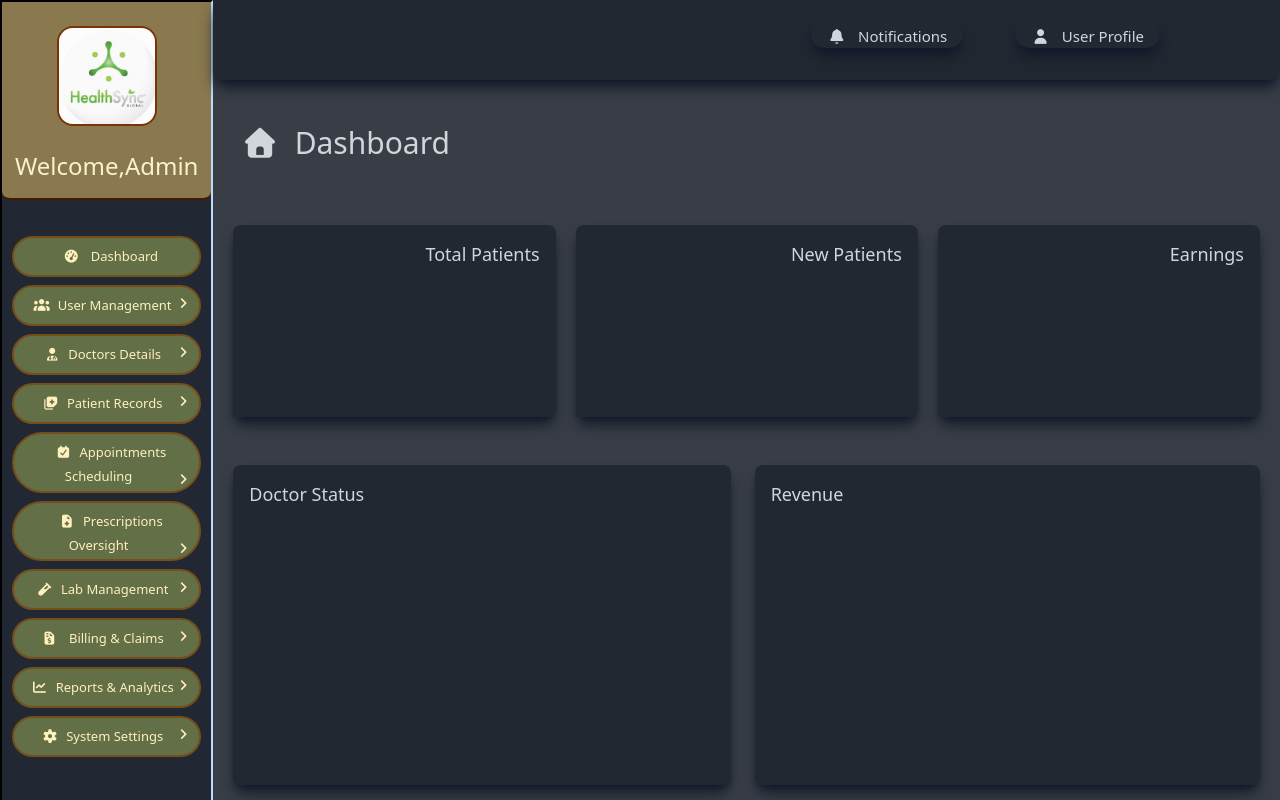
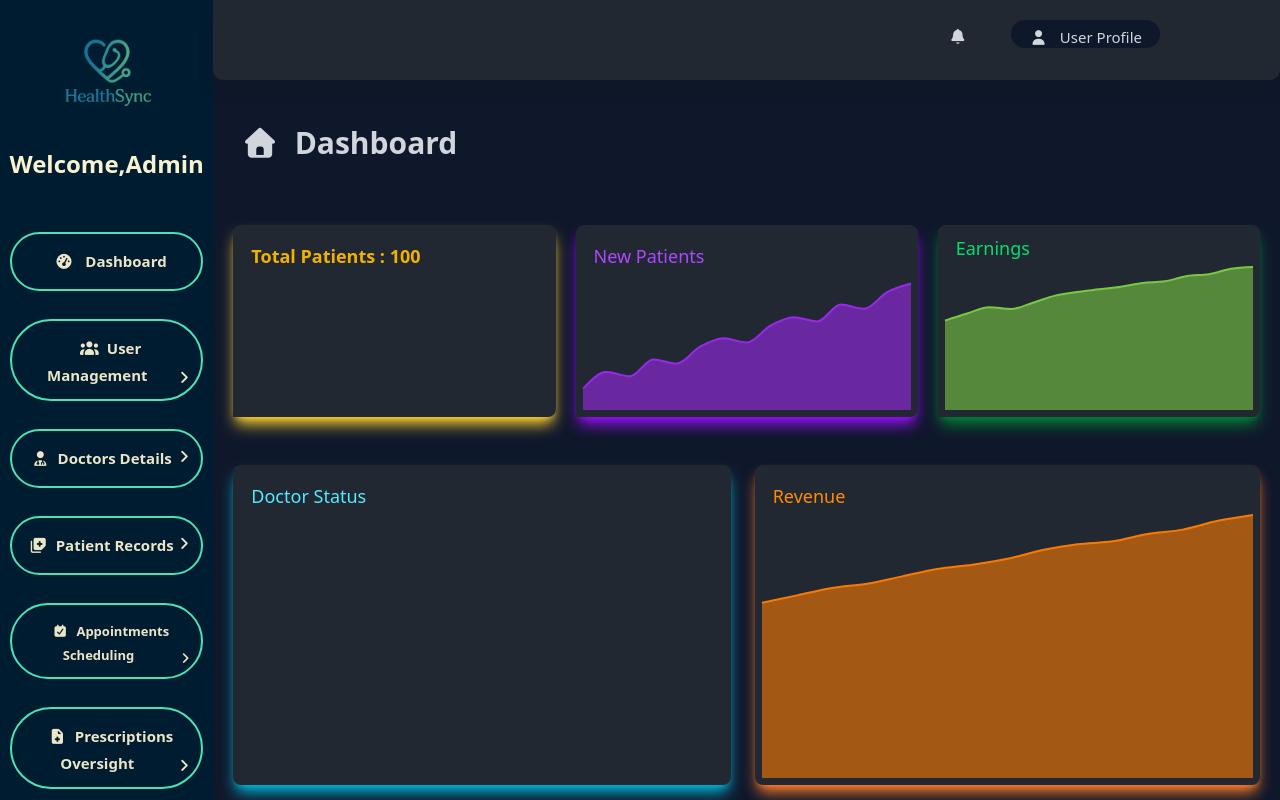
Before and after one commit to RudraTewari/HealthSync, a React (Vite) app: page /admin in a window 1280 px wide. Shown: the top 800 px of the page. Built offline with nearby package versions, Linux system fonts and the light colour scheme.

Commit message:
Updated Admin Panel

```diff
--- a/package.json
+++ b/package.json
@@ -15,6 +15,7 @@
     "react": "^19.1.0",
     "react-dom": "^19.1.0",
     "react-router-dom": "^7.7.1",
+    "recharts": "^3.1.0",
     "tailwindcss": "^4.1.11"
   },
   "devDependencies": {
--- a/src/Admin/Body.jsx
+++ b/src/Admin/Body.jsx
@@ -1,66 +1,127 @@
 import React from 'react'
 import { NavLink } from 'react-router-dom'
+import CustomChart from './CustomChart';
+import { useState } from 'react';
+
+const chartData = [
+  { date: '2025-07-01', newPatients: 5, earnings: 1000, Revenue: 1200, Tests: 20 },
+  { date: '2025-07-02', newPatients: 9, earnings: 1080, Revenue: 1250, Tests: 22 },
+  { date: '2025-07-03', newPatients: 8, earnings: 1150, Revenue: 1300, Tests: 26 },
+  { date: '2025-07-04', newPatients: 12, earnings: 1130, Revenue: 1330, Tests: 29 },
+  { date: '2025-07-05', newPatients: 11, earnings: 1200, Revenue: 1380, Tests: 34 },
+  { date: '2025-07-06', newPatients: 15, earnings: 1280, Revenue: 1430, Tests: 38 },
+  { date: '2025-07-07', newPatients: 17, earnings: 1320, Revenue: 1460, Tests: 42 },
+  { date: '2025-07-08', newPatients: 16, earnings: 1350, Revenue: 1500, Tests: 45 },
+  { date: '2025-07-09', newPatients: 20, earnings: 1380, Revenue: 1560, Tests: 48 },
+  { date: '2025-07-10', newPatients: 22, earnings: 1420, Revenue: 1600, Tests: 50 },
+  { date: '2025-07-11', newPatients: 21, earnings: 1440, Revenue: 1620, Tests: 53 },
+  { date: '2025-07-12', newPatients: 25, earnings: 1500, Revenue: 1670, Tests: 56 },
+  { date: '2025-07-13', newPatients: 24, earnings: 1520, Revenue: 1700, Tests: 59 },
+  { date: '2025-07-14', newPatients: 28, earnings: 1580, Revenue: 1760, Tests: 63 },
+  { date: '2025-07-15', newPatients: 30, earnings: 1600, Revenue: 1800, Tests: 67 }
+];
+
 
 
 const Body = () => {
+
+  const[completedCount,setCompletedCount]=useState(100)
+  const[pendingCount,setPendingCount]=useState(0)
+
   return (
     <>
-      <div className='w-full min-h-screen bg-[#393E46]'>
+      <div className='w-full min-h-screen bg-slate-900'>
 
-      {/* HEADER PART */}
-        <div className='w-full h-20 flex justify-end bg-[#222831] shadow-lg shadow-gray-900 border-0 border-[#222831] hover:scale-y-105 rounded-b-[10px] transition-all duration-300 ease-in gap-3'>
+        {/* HEADER PART */}
+        <div className='w-full h-20 flex justify-end bg-[#222831] shadow-lg shadow-gray-900 border-0 border-[#222831] hover:scale-y-105 rounded-b-[10px] transition-all duration-300 ease-in'>
 
           {/* <NavLink to={''} className=' h-7  text-[15px] text-gray-300 mt-5 my-3 mr-10 px-4 pt-1 border-0 border-[#222831] rounded-full shadow-lg shadow-gray-900'><i className='fas fa-bell mr-2 text-gray-300'></i> Notifications</NavLink>
           <NavLink to={''} className=' h-7  text-[15px] text-gray-300 mt-5 my-3 mr-30 px-4 pt-1 border-0 border-[#222831] rounded-full shadow-lg shadow-gray-900'><i className='fas fa-user mr-2 text-gray-300'></i> User Profile</NavLink> */}
-          <button  className='h-7  text-[15px] text-gray-300 mt-5 my-3 mr-10 px-4 pt-1 border-0 border-[#222831] rounded-full shadow-lg shadow-gray-900 hover:bg-[#17313E] hover:scale-110 hover:border-2 hover:border-amber-50 transition-all duration-300 ease-in'><i className='fas fa-bell mr-2 text-gray-300'></i> Notifications</button>
-          <button className='h-7  text-[15px] text-gray-300 mt-5 my-3 mr-30 px-4 pt-1 border-0 border-[#222831] rounded-full shadow-lg shadow-gray-900 hover:bg-[#17313E] hover:scale-110 hover:border-2 hover:border-amber-50 transition-all duration-300 ease-in'><i className='fas fa-user mr-2 text-gray-300'></i> User Profile</button>
+          <button className='h-7  text-[15px] text-gray-300 mt-5 my-3 mr-5 px-4 pt-1 hover:scale-110'><i className='fas fa-bell mr-2 text-gray-300'></i></button>
+          <button className='h-7  text-[15px] text-gray-300 mt-5 my-3 mr-30 pl-4 pr-4 pb-1 pt-1 bg-slate-900 rounded-full border-2 border-slate-900 hover:border-white '><i className='fas fa-user mr-2 text-gray-300'></i> User Profile</button>
         </div>
 
-        <h1 className='text-[30px] text-gray-300 mt-10 mx-7'><i className='fas fa-home mr-2'></i> Dashboard</h1>
+        <h1 className='text-[30px] text-gray-300 mt-10 mx-7 font-semibold'><i className='fas fa-home mr-2'></i> Dashboard</h1>
 
         {/* BODY PART */}
 
         <div className='grid grid-cols-12 m-0 p-0 gap-5'>
 
-          <div className='col-span-4 h-48 bg-[#222831] shadow-lg shadow-gray-900 mt-15 ml-5 border-0 border-[#222831]  rounded-[8px] rounded-bl-none hover:scale-105 transition-all duration-300 ease-in'>
-            <p className=' text-right text-gray-300 mt-4 mr-4 text-[18px]'>Total Patients</p>
+          <div className='col-span-4 h-48 bg-[#222831] shadow-lg shadow-amber-300 mt-15 ml-5 border-2 border-[#222831]  rounded-[8px] rounded-bl-none hover:border-amber-300 hover:scale-105 transition-all duration-300 ease-in'>
+            <p className=' text-left text-yellow-500 mt-4 ml-4 text-[18px] font-semibold'>Total Patients : {completedCount}</p>
 
           </div>
-          <div className='col-span-4 h-48 bg-[#222831] shadow-lg shadow-gray-900 mt-15 border-0 border-[#222831]  rounded-[8px] rounded-bl-none hover:scale-105 transition-all duration-300 ease-in'>
-            <p className=' text-right text-gray-300 mt-4 mr-4 text-[18px]'>New Patients</p>
+          <div className='col-span-4 h-48 flex flex-col bg-[#222831] shadow-lg shadow-purple-600 mt-15 border-2 border-[#222831]  rounded-[8px] rounded-bl-none hover:scale-105 hover:border-purple-500 transition-all duration-300 ease-in'>
+            <p className=' text-left text-purple-500 mt-4 ml-4 text-[18px]'>New Patients</p>
 
+            <div className="flex-1"> {/* Adjust this value as needed */}
+              <CustomChart
+                data={chartData}
+                areaKey="newPatients"
+                areaColor="#9929EA"
+                xkey="date"
+                ylabel="New Patients"
+              />
+            </div>
           </div>
-          <div className='col-span-4 h-48 bg-[#222831] shadow-lg shadow-gray-900 mt-15 mr-5 border-0 border-[#222831]  rounded-[8px] rounded-bl-none hover:scale-105 transition-all duration-300 ease-in'>
-            <p className=' text-right text-gray-300 mt-4 mr-4 text-[18px]'>Earnings</p>
+          <div className='col-span-4 h-48 flex flex-col bg-[#222831] shadow-lg shadow-green-700 mt-15 mr-5 border-2 border-[#222831]  rounded-[8px] rounded-bl-none hover:scale-105 hover:border-green-400 transition-all duration-300 ease-in'>
+            <p className=' text-left text-green-400 mt-2 ml-4 text-[18px]'>Earnings</p>
+            <div className="flex-1">
+              <CustomChart
+                data={chartData}
+                areaKey="earnings"
+                areaColor='#78C841'
+                xkey="date"
+                ylabel="Earnings"
+              />
+            </div>
 
           </div>
         </div>
 
 
         <div className=' grid grid-cols-12 p-0 m-0 gap-4'>
-          <div className='col-span-6 h-80 bg-[#222831] shadow-lg shadow-gray-900 ml-5 mr-2 mt-12 border-0 rounded-[8px] hover:scale-105 transition-all duration-300 ease-in'>
-            <p className=' text-gray-300 mt-4 ml-4 text-[18px]'>Doctor Status</p>
+          <div className='col-span-6 h-80 bg-[#222831] shadow-lg shadow-cyan-500 ml-5 mr-2 mt-12 border-2 border-[#222831] rounded-[8px] hover:scale-105 hover:border-cyan-500 transition-all duration-300 ease-in'>
+            <p className=' text-cyan-300 mt-4 ml-4 text-[18px]'>Doctor Status</p>
           </div>
 
-          <div className='col-span-6 h-80 bg-[#222831] shadow-lg shadow-gray-900 mt-12 mr-5 border-0 rounded-[8px] hover:scale-105 transition-all duration-300 ease-in'>
-            <p className='  text-gray-300 mt-4 ml-4 text-[18px]'>Revenue</p>
+          <div className='col-span-6 h-80 flex flex-col bg-[#222831] shadow-lg shadow-[#FF7D29] mt-12 mr-5 border-2 border-[#222831] rounded-[8px] hover:scale-105 hover:border-[#FF7D29] transition-all duration-300 ease-in'>
+            <p className='  text-orange-400 mt-4 ml-4 text-[18px]'>Revenue</p>
+            <div className="flex-1">
+
+            </div>
+            <CustomChart
+              data={chartData}
+              areaKey='Revenue'
+              areaColor='#F97A00'
+              xkey="date"
+              ylabel="Revenue"
+            />
+
+
           </div>
         </div>
 
         <div className='grid grid-cols-12 p-0 m-0 gap-4'>
 
-            <div className='col-span-8 h-96 bg-[#222831] shadow-lg shadow-gray-900 ml-5 mt-12 mb-10 mr-3 border-0 rounded-[8px] hover:scale-105 transition-all duration-300 ease-in'>
-              <p className='text-[18px] text-gray-300 ml-4 mt-4 '>Appointment List</p>
+          <div className='col-span-8 h-96 bg-[#222831] shadow-lg shadow-[#DC2525] ml-5 mt-12 mb-10 mr-3 border-2 border-[#222831] rounded-[8px] hover:scale-105 hover:border-[#DC2525] transition-all duration-300 ease-in'>
+            <p className='text-[18px] text-[#FF3F33] ml-4 mt-4 '>Appointment List</p>
+          </div>
+
+          <div className='col-span-4 h-96 flex flex-col bg-[#222831] shadow-lg shadow-[#FFF9AF] mr-5 mt-12 mb-10  border-2 border-[#222831] rounded-[8px] hover:scale-105 hover:border-[#FFFDB7] transition-all duration-300 ease-in'>
+            <p className='text-[18px] text-[#F6F6F6] ml-4 mt-4'>Lab & Analytics</p>
+            <div className="flex-1">
+              <CustomChart
+                data={chartData}
+                areaKey="Tests"
+                areaColor='#483AA0'
+                xkey="date"
+                ylabel="Lab Analytics"
+              />
             </div>
 
-            <div className='col-span-4 h-96 bg-[#222831] shadow-lg shadow-gray-900 mr-5 mt-12 mb-10  border-0 rounded-[8px] hover:scale-105 transition-all duration-300 ease-in'>
-              <p className='text-[18px] text-gray-300 ml-4 mt-4'>Lab & Analytics</p>
-            </div>
+          </div>
         </div>
-
-
-
-
 
       </div>
     </>
--- /dev/null
+++ b/src/Admin/CustomChart.jsx
@@ -0,0 +1,31 @@
+import React from "react";
+import { AreaChart, ResponsiveContainer, Area, XAxis, YAxis, Tooltip, } from "recharts";
+
+
+
+
+const CustomChart = ({ data, areaKey, areaColor, xkey, ylabel}) => {
+    return (
+        <>
+            <div className="w-full h-full ">
+                <ResponsiveContainer width="100%" height="100%">
+                    <AreaChart data={data}>
+                        <XAxis dataKey={xkey} hide={true} />
+                        <YAxis hide={true} />
+                        <Tooltip />
+                        <Area
+                            type="monotone"
+                            dataKey={areaKey}
+                            stroke={areaColor}
+                            fill={areaColor}
+                            strokeWidth={2}
+                        />
+                    </AreaChart>
+                </ResponsiveContainer>
+            </div>
+
+        </>
+    )
+}
+
+export default CustomChart
--- a/src/Admin/Sidebar.jsx
+++ b/src/Admin/Sidebar.jsx
@@ -1,31 +1,31 @@
 import React from 'react';
-import Logo from '../assets/logo.jpg'
+import Logo from '../assets/ChatGPT Image Jul 28, 2025, 07_48_37 PM.png'
 import { NavLink } from 'react-router-dom';
 
 
 const Sidebar = () => {
   return (
     <>
-      <div className='w-full h-full bg-[#222833] flex flex-col border-2 border-e-blue-200'>
+      <div className='w-full h-full bg-[#001C30] flex flex-col'>
           {/* Sidebar Top */}
-          <div className='w-full bg-[#8A784E] border-b-2 border-b-amber-950 rounded-b-lg'>
-              <img src={Logo} alt={Logo} width={100} height={100} className=' rounded-2xl mx-auto mt-6 border-2 border-amber-900 hover:border-2 hover:border-amber-950  hover:scale-110 transition-all duration-500 ease-in '></img>
-              <p className='text-2xl text-[#F8F3CE] text-center mt-2 py-4 '> Welcome,Admin</p>
+          <div className='w-full rounded-b-lg'>
+              <img src={Logo} alt={Logo} width={100} height={100} className=' rounded-2xl mx-auto mt-6  hover:scale-110 transition-all duration-500 ease-in '></img>
+              <p className='text-2xl text-[#F8F3CE] text-center mt-2 py-4 font-bold '> Welcome,Admin</p>
           </div>
           {/* Sidebar Bottom */}
           <div className='w-full flex-1 p-0 m-0 overflow-y-auto'>
 
-              <nav className='  h-lvh flex flex-col p-0 mt-7'>
-                <NavLink to={''} id='active' className=' text-[13px] text-center text-[#FFF0BD] px-2 py-1 ml-2.5 mr-2.5 mt-2 bg-[#626F47] border-2 border-[#754E1A] rounded-full hover:bg-[#A4B465] hover:text-[#443627]  hover:border-amber-100 transistion-all duration-300 ease-in hover:scale-110'><i className='fas fa-tachometer-alt m-2'></i> Dashboard </NavLink>
-                <NavLink to={''} className=' text-[13px] text-center text-[#FFF0BD] px-2 py-1 ml-2.5 mr-2.5 mt-2 bg-[#626F47] border-2 border-[#754E1A] rounded-full hover:bg-[#A4B465] hover:text-[#443627] hover:border-amber-100 transition-all duration-300 ease-in hover:scale-110'><i className='fas fa-users m-2'></i>User Management <i className='fas fa-angle-right float-right mt-1.5'></i></NavLink>
-                <NavLink to={''} className=' text-[13px] text-center text-[#FFF0BD] px-2 py-1 ml-2.5 mr-2.5 mt-2 bg-[#626F47] border-2 border-[#754E1A] rounded-full hover:bg-[#A4B465] hover:text-[#443627] hover:border-amber-100 transition-all duration-300 ease-in hover:scale-110'><i className='fas fa-user-md m-2'></i>Doctors Details <i className='fas fa-angle-right float-right mt-1.5'></i></NavLink>
-                <NavLink to={''} className=' text-[13px] text-center text-[#FFF0BD] px-2 py-1 ml-2.5 mr-2.5 mt-2 bg-[#626F47] border-2 border-[#754E1A] rounded-full hover:bg-[#A4B465] hover:text-[#443627] hover:border-amber-100 transition-all duration-300 ease-in hover:scale-110'><i className='fas fa-notes-medical m-2'></i>Patient Records <i className='fas fa-angle-right float-right mt-1.5'></i></NavLink>
-                <NavLink to={''} className=' text-[13px] text-center text-[#FFF0BD] px-2 py-1 ml-2.5 mr-2.5 mt-2 bg-[#626F47] border-2 border-[#754E1A] rounded-full hover:bg-[#A4B465] hover:text-[#443627] hover:border-amber-100 transition-all duration-300 ease-in hover:scale-110'><i className='fas fa-calendar-check m-2'></i>Appointments Scheduling  <i className='fas fa-angle-right float-right mt-1.5'></i></NavLink>
-                <NavLink to={''} className=' text-[13px] text-center text-[#FFF0BD] px-2 py-1 ml-2.5 mr-2.5 mt-2 bg-[#626F47] border-2 border-[#754E1A] rounded-full hover:bg-[#A4B465] hover:text-[#443627] hover:border-amber-100 transition-all duration-300 ease-in hover:scale-110'><i className='fas fa-file-medical m-2' ></i>Prescriptions Oversight <i className='fas fa-angle-right float-right mt-1.5'></i></NavLink>
-                <NavLink to={''} className=' text-[13px] text-center text-[#FFF0BD] px-2 py-1 ml-2.5 mr-2.5 mt-2 bg-[#626F47] border-2 border-[#754E1A] rounded-full hover:bg-[#A4B465] hover:text-[#443627] hover:border-amber-100 transition-all duration-300 ease-in hover:scale-110'><i className='fas fa-vial m-2' ></i>Lab Management   <i className='fas fa-angle-right float-right mt-1.5'></i></NavLink>
-                <NavLink to={''} className=' text-[13px] text-center text-[#FFF0BD] px-2 py-1 ml-2.5 mr-2.5 mt-2 bg-[#626F47] border-2 border-[#754E1A] rounded-full hover:bg-[#A4B465] hover:text-[#443627] hover:border-amber-100 transition-all duration-300 ease-in hover:scale-110'><i className='fas fa-file-invoice-dollar m-2' ></i> Billing & Claims <i className='fas fa-angle-right float-right mt-1.5'></i></NavLink>
-                <NavLink to={''} className=' text-[13px] text-center text-[#FFF0BD] px-2 py-1 ml-2.5 mr-2.5 mt-2 bg-[#626F47] border-2 border-[#754E1A] rounded-full hover:bg-[#A4B465] hover:text-[#443627] hover:border-amber-100 transition-all duration-300 ease-in hover:scale-110'><i className='fas fa-chart-line m-2' ></i>Reports & Analytics  <i className='fas fa-angle-right float-right mt-1.5'></i></NavLink>
-                <NavLink to={''} className=' text-[13px] text-center text-[#FFF0BD] px-2 py-1 ml-2.5 mr-2.5 mt-2 bg-[#626F47] border-2 border-[#754E1A] rounded-full hover:bg-[#A4B465] hover:text-[#443627] hover:border-amber-100 transition-all duration-300 ease-in hover:scale-110'><i className='fas fa-cog m-2' ></i>System Settings  <i className='fas fa-angle-right float-right mt-1.5'></i></NavLink>
+              <nav className='  h-lvh flex flex-col p-0 mt-7 gap-5'>
+                <NavLink to={''} id='active' className=' text-[15px] text-center text-[#ECE5C7] px-2 py-3 ml-2.5 mr-2.5 mt-2 font-semibold border-2 border-[#4AE3B5] rounded-full hover:bg-[#00FFDD] hover:text-[#0E185F]  hover:border-amber-100 transistion-all duration-300 ease-in hover:scale-110'><i className='fas fa-tachometer-alt m-2'></i> Dashboard </NavLink>
+                <NavLink to={''} className=' text-[15px] text-center text-[#ECE5C7] px-2 py-3 ml-2.5 mr-2.5 mt-2  font-semibold border-2 border-[#4AE3B5] rounded-full hover:bg-[#00FFDD] hover:text-[#0E185F] hover:border-amber-100 transition-all duration-300 ease-in hover:scale-110'><i className='fas fa-users m-2'></i>User Management <i className='fas fa-angle-right float-right mt-1.5'></i></NavLink>
+                <NavLink to={''} className=' text-[15px] text-center text-[#ECE5C7] px-2 py-3 ml-2.5 mr-2.5 mt-2 font-semibold border-2 border-[#4AE3B5] rounded-full hover:bg-[#00FFDD] hover:text-[#0E185F] hover:border-amber-100 transition-all duration-300 ease-in hover:scale-110'><i className='fas fa-user-md m-2'></i>Doctors Details <i className='fas fa-angle-right float-right mt-1.5'></i></NavLink>
+                <NavLink to={''} className=' text-[15px] text-center text-[#ECE5C7] px-2 py-3 ml-2.5 mr-2.5 mt-2 font-semibold border-2 border-[#4AE3B5] rounded-full hover:bg-[#00FFDD] hover:text-[#0E185F] hover:border-amber-100 transition-all duration-300 ease-in hover:scale-110'><i className='fas fa-notes-medical m-2'></i>Patient Records <i className='fas fa-angle-right float-right mt-1.5'></i></NavLink>
+                <NavLink to={''} className=' text-[13px] text-center text-[#ECE5C7] px-2 py-3 ml-2.5 mr-2.5 mt-2 font-semibold border-2 border-[#4AE3B5] rounded-full hover:bg-[#00FFDD] hover:text-[#0E185F] hover:border-amber-100 transition-all duration-300 ease-in hover:scale-110'><i className='fas fa-calendar-check m-2'></i>Appointments Scheduling  <i className='fas fa-angle-right float-right mt-1.5'></i></NavLink>
+                <NavLink to={''} className=' text-[15px] text-center text-[#ECE5C7] px-2 py-3 ml-2.5 mr-2.5 mt-2 font-semibold border-2 border-[#4AE3B5] rounded-full hover:bg-[#00FFDD] hover:text-[#0E185F] hover:border-amber-100 transition-all duration-300 ease-in hover:scale-110'><i className='fas fa-file-medical m-2' ></i>Prescriptions Oversight <i className='fas fa-angle-right float-right mt-1.5'></i></NavLink>
+                <NavLink to={''} className=' text-[15px] text-center text-[#ECE5C7] px-2 py-3 ml-2.5 mr-2.5 mt-2 font-semibold border-2 border-[#4AE3B5] rounded-full hover:bg-[#00FFDD] hover:text-[#0E185F] hover:border-amber-100 transition-all duration-300 ease-in hover:scale-110'><i className='fas fa-vial m-2' ></i>Lab Management   <i className='fas fa-angle-right float-right mt-1.5'></i></NavLink>
+                <NavLink to={''} className=' text-[15px] text-center text-[#ECE5C7] px-2 py-3 ml-2.5 mr-2.5 mt-2 font-semibold border-2 border-[#4AE3B5] rounded-full hover:bg-[#00FFDD] hover:text-[#0E185F] hover:border-amber-100 transition-all duration-300 ease-in hover:scale-110'><i className='fas fa-file-invoice-dollar m-2' ></i> Billing & Claims <i className='fas fa-angle-right float-right mt-1.5'></i></NavLink>
+                <NavLink to={''} className=' text-[15px] text-center text-[#ECE5C7] px-2 py-3 ml-2.5 mr-2.5 mt-2 font-semibold border-2 border-[#4AE3B5] rounded-full hover:bg-[#00FFDD] hover:text-[#0E185F] hover:border-amber-100 transition-all duration-300 ease-in hover:scale-110'><i className='fas fa-chart-line m-2' ></i>Reports & Analytics  <i className='fas fa-angle-right float-right mt-1.5'></i></NavLink>
+                <NavLink to={''} className=' text-[15px] text-center text-[#ECE5C7] px-2 py-3 ml-2.5 mr-2.5 mt-2 font-semibold border-2 border-[#4AE3B5] rounded-full hover:bg-[#00FFDD] hover:text-[#0E185F] hover:border-amber-100 transition-all duration-300 ease-in hover:scale-110'><i className='fas fa-cog m-2' ></i>System Settings  <i className='fas fa-angle-right float-right mt-1.5'></i></NavLink>
               </nav>
 
           </div>
```
Also changed, not shown: 1 other file (tests, documents, lock files or other folders).
